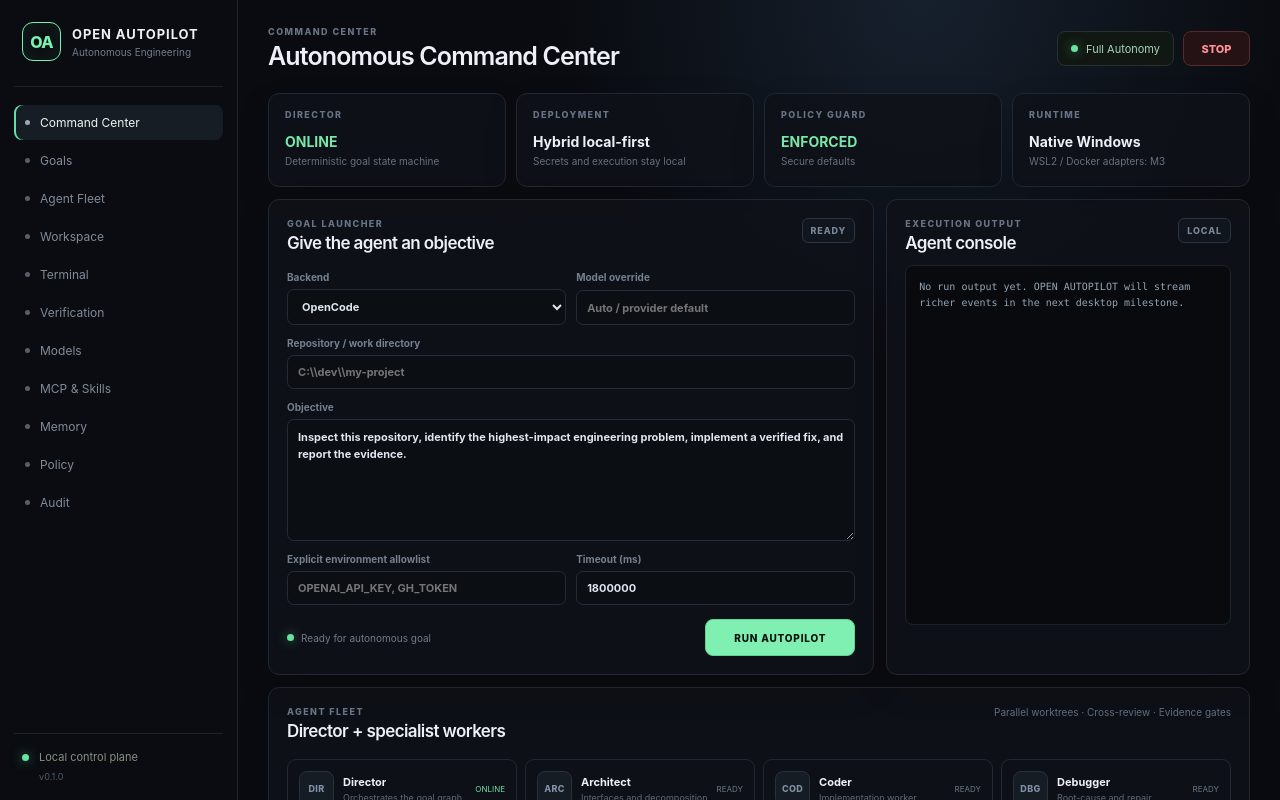
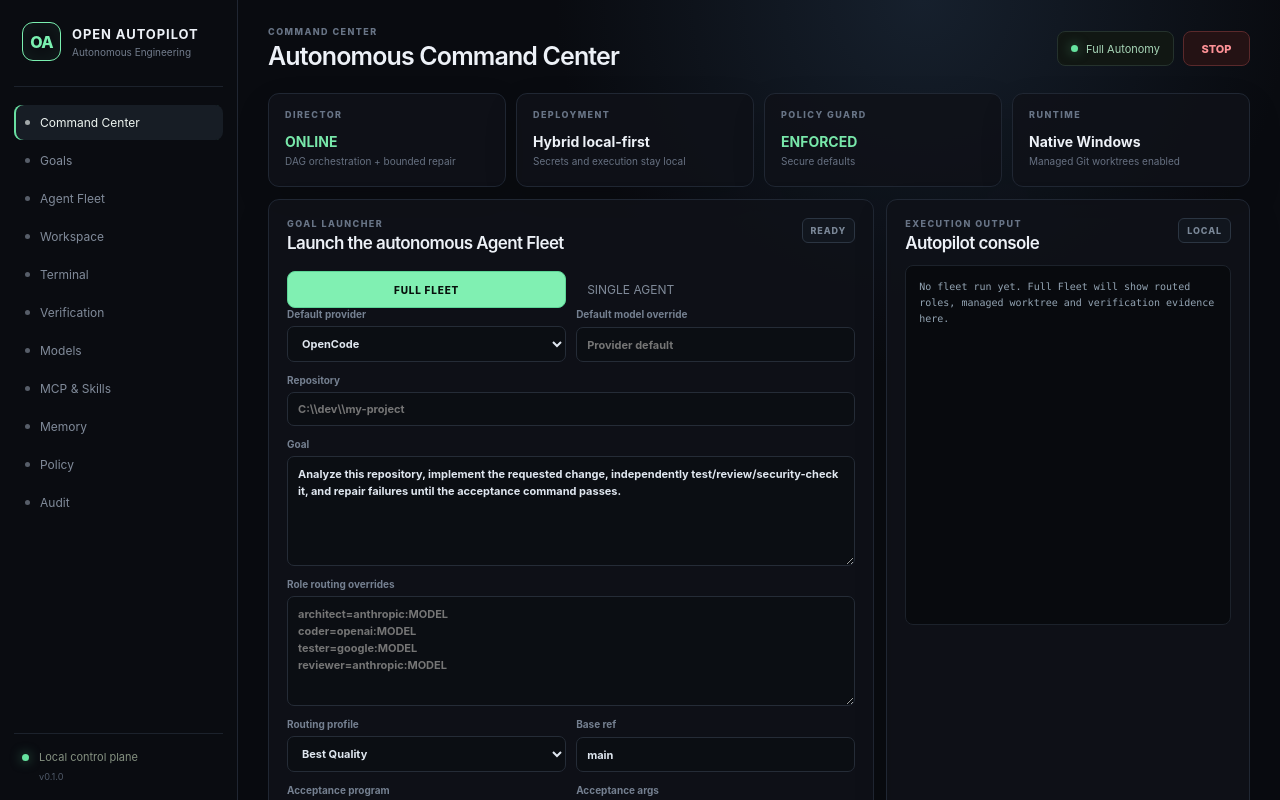
Before and after one commit to Shtenco/synergy_agi_autopilot, a React (Vite) app in the folder apps/desktop/: page / in a window 1280 px wide. Built offline with nearby package versions, Linux system fonts and the light colour scheme.

Commit message:
feat(desktop): add Full Fleet mode to Command Center

```diff
--- a/apps/desktop/src/App.tsx
+++ b/apps/desktop/src/App.tsx
@@ -18,6 +18,23 @@
   duration_ms: number;
 };
 
+type FleetRoleResponse = {
+  role: string;
+  provider: string;
+  model: string;
+  backend: string;
+  success: boolean;
+  summary: string;
+};
+
+type FleetRunResponse = {
+  final_state: string;
+  repairs: number;
+  evidence: string[];
+  role_runs: FleetRoleResponse[];
+  worktree: string | null;
+};
+
 type AgentForm = {
   backend: string;
   prompt: string;
@@ -25,6 +42,21 @@
   model: string;
   allowEnv: string;
   timeoutMs: string;
+};
+
+type FleetForm = {
+  provider: string;
+  model: string;
+  goal: string;
+  repo: string;
+  baseRef: string;
+  profile: string;
+  routes: string;
+  allowEnv: string;
+  timeoutMs: string;
+  maxRepairs: string;
+  verifyProgram: string;
+  verifyArgs: string;
 };
 
 const NAV = [
@@ -65,17 +97,33 @@
   const [overview, setOverview] = useState<Overview>(defaultOverview);
   const [backends, setBackends] = useState<string[]>(["OpenCode", "Codex", "Claude", "Gemini"]);
   const [activeNav, setActiveNav] = useState("Command Center");
+  const [mode, setMode] = useState<"agent" | "fleet">("fleet");
   const [running, setRunning] = useState(false);
   const [status, setStatus] = useState("Ready for autonomous goal");
-  const [result, setResult] = useState<AgentRunResponse | null>(null);
+  const [agentResult, setAgentResult] = useState<AgentRunResponse | null>(null);
+  const [fleetResult, setFleetResult] = useState<FleetRunResponse | null>(null);
   const [error, setError] = useState("");
-  const [form, setForm] = useState<AgentForm>({
+  const [agentForm, setAgentForm] = useState<AgentForm>({
     backend: "opencode",
     prompt: "Inspect this repository, identify the highest-impact engineering problem, implement a verified fix, and report the evidence.",
     workdir: "",
     model: "",
     allowEnv: "",
     timeoutMs: "1800000",
+  });
+  const [fleetForm, setFleetForm] = useState<FleetForm>({
+    provider: "opencode",
+    model: "",
+    goal: "Analyze this repository, implement the requested change, independently test/review/security-check it, and repair failures until the acceptance command passes.",
+    repo: "",
+    baseRef: "main",
+    profile: "best-quality",
+    routes: "",
+    allowEnv: "",
+    timeoutMs: "1800000",
+    maxRepairs: "2",
+    verifyProgram: "cargo",
+    verifyArgs: "test,--workspace",
   });
 
   useEffect(() => {
@@ -85,42 +133,91 @@
 
   const output = useMemo(() => {
     if (error) return error;
-    if (!result) return "No run output yet. OPEN AUTOPILOT will stream richer events in the next desktop milestone.";
+    if (mode === "agent") {
+      if (!agentResult) return "No direct agent output yet.";
       return [
-      `backend=${result.backend}`,
-      `termination=${result.termination}`,
-      `duration_ms=${result.duration_ms}`,
+        `backend=${agentResult.backend}`,
+        `termination=${agentResult.termination}`,
+        `duration_ms=${agentResult.duration_ms}`,
         "",
-      result.stdout,
-      result.stderr ? `\n[stderr]\n${result.stderr}` : "",
+        agentResult.stdout,
+        agentResult.stderr ? `\n[stderr]\n${agentResult.stderr}` : "",
       ].join("\n");
-  }, [error, result]);
+    }
+    if (!fleetResult) return "No fleet run yet. Full Fleet will show routed roles, managed worktree and verification evidence here.";
+    return [
+      `final_state=${fleetResult.final_state}`,
+      `repairs=${fleetResult.repairs}`,
+      `worktree=${fleetResult.worktree ?? "n/a"}`,
+      "",
+      "[role runs]",
+      ...fleetResult.role_runs.map((run) =>
+        `${run.role} -> ${run.provider}/${run.model || "<default>"} (${run.backend}) success=${run.success}\n${run.summary}`
+      ),
+      "",
+      "[evidence]",
+      ...fleetResult.evidence,
+    ].join("\n");
+  }, [agentResult, error, fleetResult, mode]);
 
-  function patch<K extends keyof AgentForm>(key: K, value: AgentForm[K]) {
-    setForm((current) => ({ ...current, [key]: value }));
+  function patchAgent<K extends keyof AgentForm>(key: K, value: AgentForm[K]) {
+    setAgentForm((current) => ({ ...current, [key]: value }));
   }
 
-  async function runAgent(event: FormEvent) {
+  function patchFleet<K extends keyof FleetForm>(key: K, value: FleetForm[K]) {
+    setFleetForm((current) => ({ ...current, [key]: value }));
+  }
+
+  function csv(value: string) {
+    return value.split(",").map((item) => item.trim()).filter(Boolean);
+  }
+
+  function routes(value: string) {
+    return value.split(/[\n,]+/).map((item) => item.trim()).filter(Boolean);
+  }
+
+  async function runSelected(event: FormEvent) {
     event.preventDefault();
     setError("");
-    setResult(null);
+    setAgentResult(null);
+    setFleetResult(null);
     setRunning(true);
-    setStatus("Agent running under local policy controls");
+    setStatus(mode === "fleet" ? "Director is orchestrating the Agent Fleet" : "Agent running under local policy controls");
     try {
-      const allowEnv = form.allowEnv.split(",").map((item) => item.trim()).filter(Boolean);
-      const timeoutMs = form.timeoutMs.trim() ? Number(form.timeoutMs) : null;
+      if (mode === "agent") {
         const response = await invoke<AgentRunResponse>("run_agent", {
           request: {
-          backend: form.backend,
-          prompt: form.prompt,
-          workdir: form.workdir,
-          model: form.model.trim() || null,
-          allow_env: allowEnv,
-          timeout_ms: timeoutMs,
+            backend: agentForm.backend,
+            prompt: agentForm.prompt,
+            workdir: agentForm.workdir,
+            model: agentForm.model.trim() || null,
+            allow_env: csv(agentForm.allowEnv),
+            timeout_ms: agentForm.timeoutMs.trim() ? Number(agentForm.timeoutMs) : null,
           },
         });
-      setResult(response);
+        setAgentResult(response);
         setStatus(response.termination === "Exited" ? "Run completed" : `Run ended: ${response.termination}`);
+      } else {
+        const response = await invoke<FleetRunResponse>("run_fleet", {
+          request: {
+            goal: fleetForm.goal,
+            repo: fleetForm.repo,
+            worktree_root: null,
+            base_ref: fleetForm.baseRef || "main",
+            provider: fleetForm.provider,
+            model: fleetForm.model.trim() || null,
+            routes: routes(fleetForm.routes),
+            profile: fleetForm.profile,
+            allow_env: csv(fleetForm.allowEnv),
+            timeout_ms: fleetForm.timeoutMs.trim() ? Number(fleetForm.timeoutMs) : null,
+            max_repairs: fleetForm.maxRepairs.trim() ? Number(fleetForm.maxRepairs) : 2,
+            verify_program: fleetForm.verifyProgram.trim() || null,
+            verify_args: csv(fleetForm.verifyArgs),
+          },
+        });
+        setFleetResult(response);
+        setStatus(response.final_state === "Completed" ? "Fleet completed with evidence" : `Fleet ended: ${response.final_state}`);
+      }
     } catch (reason) {
       setError(String(reason));
       setStatus("Run failed or was interrupted");
@@ -138,6 +235,8 @@
       setError(String(reason));
     }
   }
+
+  const observedRole = (role: string) => fleetResult?.role_runs.find((run) => run.role === role);
 
   return (
     <div className="app-shell">
@@ -176,10 +275,10 @@
         </header>
 
         <section className="status-grid">
-          <StatusCard label="DIRECTOR" value="ONLINE" detail="Deterministic goal state machine" accent="green" />
+          <StatusCard label="DIRECTOR" value="ONLINE" detail="DAG orchestration + bounded repair" accent="green" />
           <StatusCard label="DEPLOYMENT" value={overview.deployment} detail="Secrets and execution stay local" />
           <StatusCard label="POLICY GUARD" value="ENFORCED" detail={overview.policy} accent="green" />
-          <StatusCard label="RUNTIME" value={overview.runtime} detail="WSL2 / Docker adapters: M3" />
+          <StatusCard label="RUNTIME" value={overview.runtime} detail="Managed Git worktrees enabled" />
         </section>
 
         <section className="workspace-grid">
@@ -187,45 +286,128 @@
             <div className="card-heading">
               <div>
                 <div className="eyebrow">GOAL LAUNCHER</div>
-                <h2>Give the agent an objective</h2>
+                <h2>{mode === "fleet" ? "Launch the autonomous Agent Fleet" : "Run one coding agent"}</h2>
               </div>
               <div className={running ? "run-indicator running" : "run-indicator"}>{running ? "RUNNING" : "READY"}</div>
             </div>
 
-            <form onSubmit={(event) => void runAgent(event)}>
+            <div className="field-row">
+              <button type="button" className={mode === "fleet" ? "primary-button" : "nav-item"} onClick={() => setMode("fleet")}>FULL FLEET</button>
+              <button type="button" className={mode === "agent" ? "primary-button" : "nav-item"} onClick={() => setMode("agent")}>SINGLE AGENT</button>
+            </div>
+
+            <form onSubmit={(event) => void runSelected(event)}>
+              {mode === "agent" ? (
+                <>
                   <div className="field-row">
                     <label>
                       Backend
-                  <select value={form.backend} onChange={(e) => patch("backend", e.target.value)}>
+                      <select value={agentForm.backend} onChange={(e) => patchAgent("backend", e.target.value)}>
                         {backends.map((backend) => <option value={backend.toLowerCase().replace(" ", "-")} key={backend}>{backend}</option>)}
                       </select>
                     </label>
                     <label>
                       Model override
-                  <input value={form.model} onChange={(e) => patch("model", e.target.value)} placeholder="Auto / provider default" />
+                      <input value={agentForm.model} onChange={(e) => patchAgent("model", e.target.value)} placeholder="Auto / provider default" />
                     </label>
                   </div>
                   <label>
                     Repository / work directory
-                <input value={form.workdir} onChange={(e) => patch("workdir", e.target.value)} placeholder="C:\\dev\\my-project" required />
+                    <input value={agentForm.workdir} onChange={(e) => patchAgent("workdir", e.target.value)} placeholder="C:\\dev\\my-project" required />
                   </label>
                   <label>
                     Objective
-                <textarea value={form.prompt} onChange={(e) => patch("prompt", e.target.value)} rows={6} required />
+                    <textarea value={agentForm.prompt} onChange={(e) => patchAgent("prompt", e.target.value)} rows={6} required />
                   </label>
                   <div className="field-row">
                     <label>
                       Explicit environment allowlist
-                  <input value={form.allowEnv} onChange={(e) => patch("allowEnv", e.target.value)} placeholder="OPENAI_API_KEY, GH_TOKEN" />
+                      <input value={agentForm.allowEnv} onChange={(e) => patchAgent("allowEnv", e.target.value)} placeholder="OPENAI_API_KEY, GH_TOKEN" />
                     </label>
                     <label>
                       Timeout (ms)
-                  <input value={form.timeoutMs} onChange={(e) => patch("timeoutMs", e.target.value)} inputMode="numeric" />
+                      <input value={agentForm.timeoutMs} onChange={(e) => patchAgent("timeoutMs", e.target.value)} inputMode="numeric" />
                     </label>
                   </div>
+                </>
+              ) : (
+                <>
+                  <div className="field-row">
+                    <label>
+                      Default provider
+                      <select value={fleetForm.provider} onChange={(e) => patchFleet("provider", e.target.value)}>
+                        <option value="opencode">OpenCode</option>
+                        <option value="openai">Codex / OpenAI</option>
+                        <option value="anthropic">Claude</option>
+                        <option value="google">Gemini</option>
+                      </select>
+                    </label>
+                    <label>
+                      Default model override
+                      <input value={fleetForm.model} onChange={(e) => patchFleet("model", e.target.value)} placeholder="Provider default" />
+                    </label>
+                  </div>
+                  <label>
+                    Repository
+                    <input value={fleetForm.repo} onChange={(e) => patchFleet("repo", e.target.value)} placeholder="C:\\dev\\my-project" required />
+                  </label>
+                  <label>
+                    Goal
+                    <textarea value={fleetForm.goal} onChange={(e) => patchFleet("goal", e.target.value)} rows={5} required />
+                  </label>
+                  <label>
+                    Role routing overrides
+                    <textarea
+                      value={fleetForm.routes}
+                      onChange={(e) => patchFleet("routes", e.target.value)}
+                      rows={3}
+                      placeholder={"architect=anthropic:MODEL\ncoder=openai:MODEL\ntester=google:MODEL\nreviewer=anthropic:MODEL"}
+                    />
+                  </label>
+                  <div className="field-row">
+                    <label>
+                      Routing profile
+                      <select value={fleetForm.profile} onChange={(e) => patchFleet("profile", e.target.value)}>
+                        <option value="best-quality">Best Quality</option>
+                        <option value="balanced">Balanced</option>
+                        <option value="budget">Budget</option>
+                      </select>
+                    </label>
+                    <label>
+                      Base ref
+                      <input value={fleetForm.baseRef} onChange={(e) => patchFleet("baseRef", e.target.value)} />
+                    </label>
+                  </div>
+                  <div className="field-row">
+                    <label>
+                      Acceptance program
+                      <input value={fleetForm.verifyProgram} onChange={(e) => patchFleet("verifyProgram", e.target.value)} placeholder="cargo" />
+                    </label>
+                    <label>
+                      Acceptance args
+                      <input value={fleetForm.verifyArgs} onChange={(e) => patchFleet("verifyArgs", e.target.value)} placeholder="test,--workspace" />
+                    </label>
+                  </div>
+                  <div className="field-row">
+                    <label>
+                      Environment allowlist
+                      <input value={fleetForm.allowEnv} onChange={(e) => patchFleet("allowEnv", e.target.value)} placeholder="OPENAI_API_KEY, ANTHROPIC_API_KEY" />
+                    </label>
+                    <label>
+                      Repair budget / timeout
+                      <div className="field-row">
+                        <input value={fleetForm.maxRepairs} onChange={(e) => patchFleet("maxRepairs", e.target.value)} inputMode="numeric" />
+                        <input value={fleetForm.timeoutMs} onChange={(e) => patchFleet("timeoutMs", e.target.value)} inputMode="numeric" />
+                      </div>
+                    </label>
+                  </div>
+                </>
+              )}
               <div className="form-footer">
                 <div className="status-copy"><span className={running ? "pulse hot" : "pulse"} /> {status}</div>
-                <button className="primary-button" type="submit" disabled={running}>{running ? "Agent is working…" : "RUN AUTOPILOT"}</button>
+                <button className="primary-button" type="submit" disabled={running}>
+                  {running ? "AUTOPILOT IS WORKING…" : mode === "fleet" ? "RUN FULL AUTOPILOT" : "RUN AGENT"}
+                </button>
               </div>
             </form>
           </div>
@@ -234,7 +416,7 @@
             <div className="card-heading compact">
               <div>
                 <div className="eyebrow">EXECUTION OUTPUT</div>
-                <h2>Agent console</h2>
+                <h2>Autopilot console</h2>
               </div>
               <span className="terminal-badge">LOCAL</span>
             </div>
@@ -248,19 +430,23 @@
               <div className="eyebrow">AGENT FLEET</div>
               <h2>Director + specialist workers</h2>
             </div>
-            <span className="subtle">Parallel worktrees · Cross-review · Evidence gates</span>
+            <span className="subtle">Architect → Coder → parallel Tester / Reviewer / Security → Debugger repair</span>
           </div>
           <div className="fleet-grid">
-            {ROLES.map(([code, role, detail, roleStatus]) => (
+            {ROLES.map(([code, role, detail, roleStatus]) => {
+              const observed = observedRole(role);
+              const statusLabel = observed ? (observed.success ? "passed" : "failed") : roleStatus;
+              return (
                 <article className="agent-card" key={role}>
                   <div className="agent-avatar">{code}</div>
                   <div className="agent-copy">
                     <strong>{role}</strong>
-                  <span>{detail}</span>
+                    <span>{observed ? `${observed.provider}/${observed.model || "default"}` : detail}</span>
                   </div>
-                <span className={`agent-status ${roleStatus}`}>{roleStatus}</span>
+                  <span className={`agent-status ${statusLabel}`}>{statusLabel}</span>
                 </article>
-            ))}
+              );
+            })}
           </div>
         </section>
       </main>
```
Lines whose indentation alone changed are shown as unchanged.
